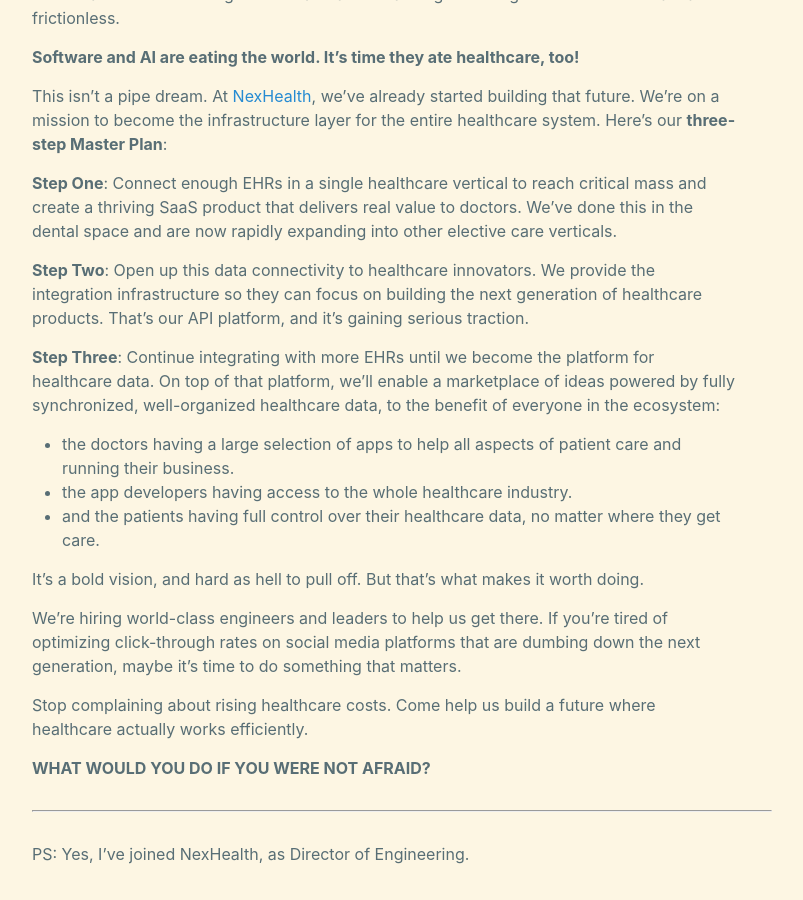
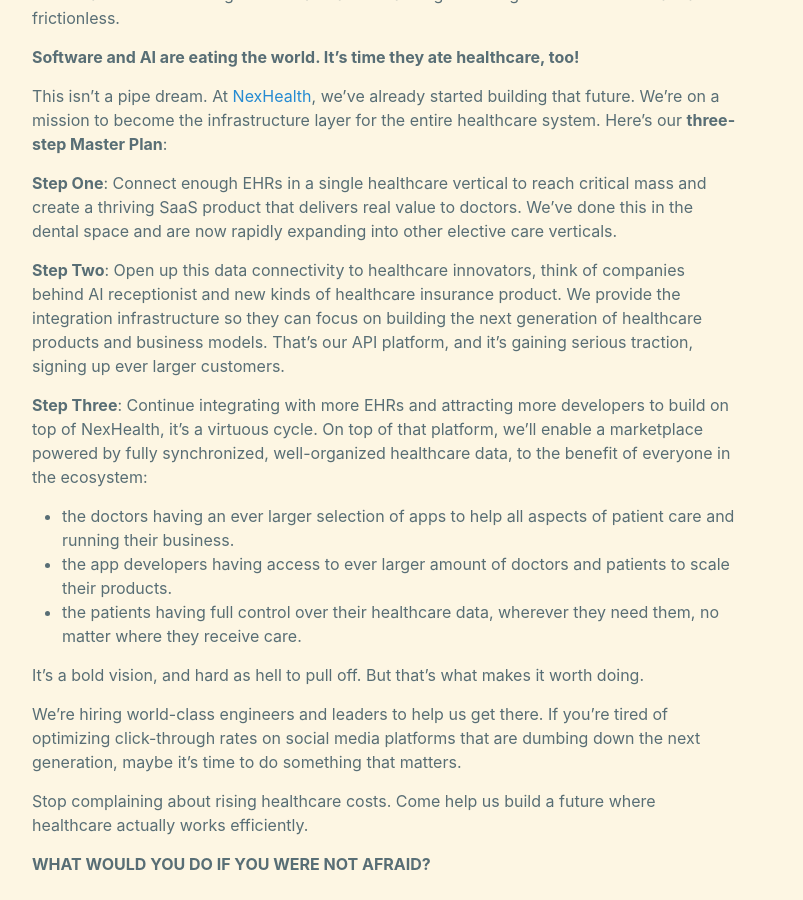
Before and after one commit to xianxu/xianxu.github.io, a Jekyll site: the page built from _posts/2025-05-28-joining-nexhealth.markdown, in a window 1280 px wide and 900 px high, scrolled down 560 px. Shown: the whole window, without its empty margins (238-1041 px from the left). Built offline with Jekyll 4.4.1, drawn with Linux system fonts in a browser that asks for light colours; comment, search, counter and statistics services are not loaded.

Commit message:
Sync latest _posts from remote land

```diff
--- a/_posts/2025-05-28-joining-nexhealth.markdown
+++ b/_posts/2025-05-28-joining-nexhealth.markdown
@@ -18,12 +18,12 @@
 
 **Step One**: Connect enough EHRs in a single healthcare vertical to reach critical mass and create a thriving SaaS product that delivers real value to doctors. We’ve done this in the dental space and are now rapidly expanding into other elective care verticals.
 
-**Step Two**: Open up this data connectivity to healthcare innovators. We provide the integration infrastructure so they can focus on building the next generation of healthcare products. That’s our API platform, and it’s gaining serious traction.
+**Step Two**: Open up this data connectivity to healthcare innovators, think of companies behind AI receptionist and new kinds of healthcare insurance product. We provide the integration infrastructure so they can focus on building the next generation of healthcare products and business models. That’s our API platform, and it’s gaining serious traction, signing up ever larger customers.
 
-**Step Three**: Continue integrating with more EHRs until we become the platform for healthcare data. On top of that platform, we’ll enable a marketplace of ideas powered by fully synchronized, well-organized healthcare data, to the benefit of everyone in the ecosystem:
-* the doctors having a large selection of apps to help all aspects of patient care and running their business.
-* the app developers having access to the whole healthcare industry.
-* and the patients having full control over their healthcare data, no matter where they get care.
+**Step Three**: Continue integrating with more EHRs and attracting more developers to build on top of NexHealth, it's a virtuous cycle. On top of that platform, we’ll enable a marketplace powered by fully synchronized, well-organized healthcare data, to the benefit of everyone in the ecosystem:
+* the doctors having an ever larger selection of apps to help all aspects of patient care and running their business.
+* the app developers having access to ever larger amount of doctors and patients to scale their products.
+* the patients having full control over their healthcare data, wherever they need them, no matter where they receive care.
 
 It’s a bold vision, and hard as hell to pull off. But that’s what makes it worth doing.
 
```
